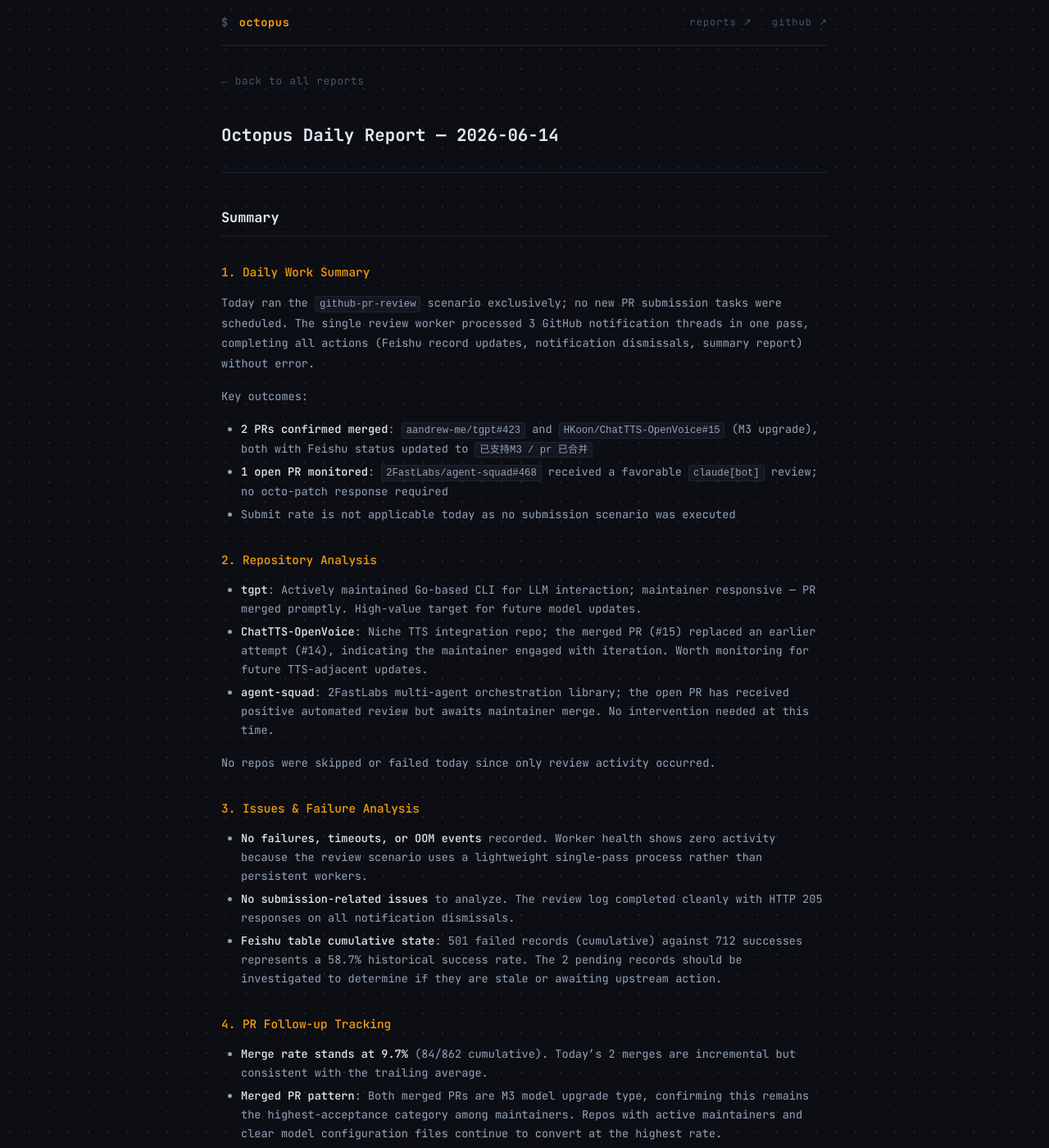
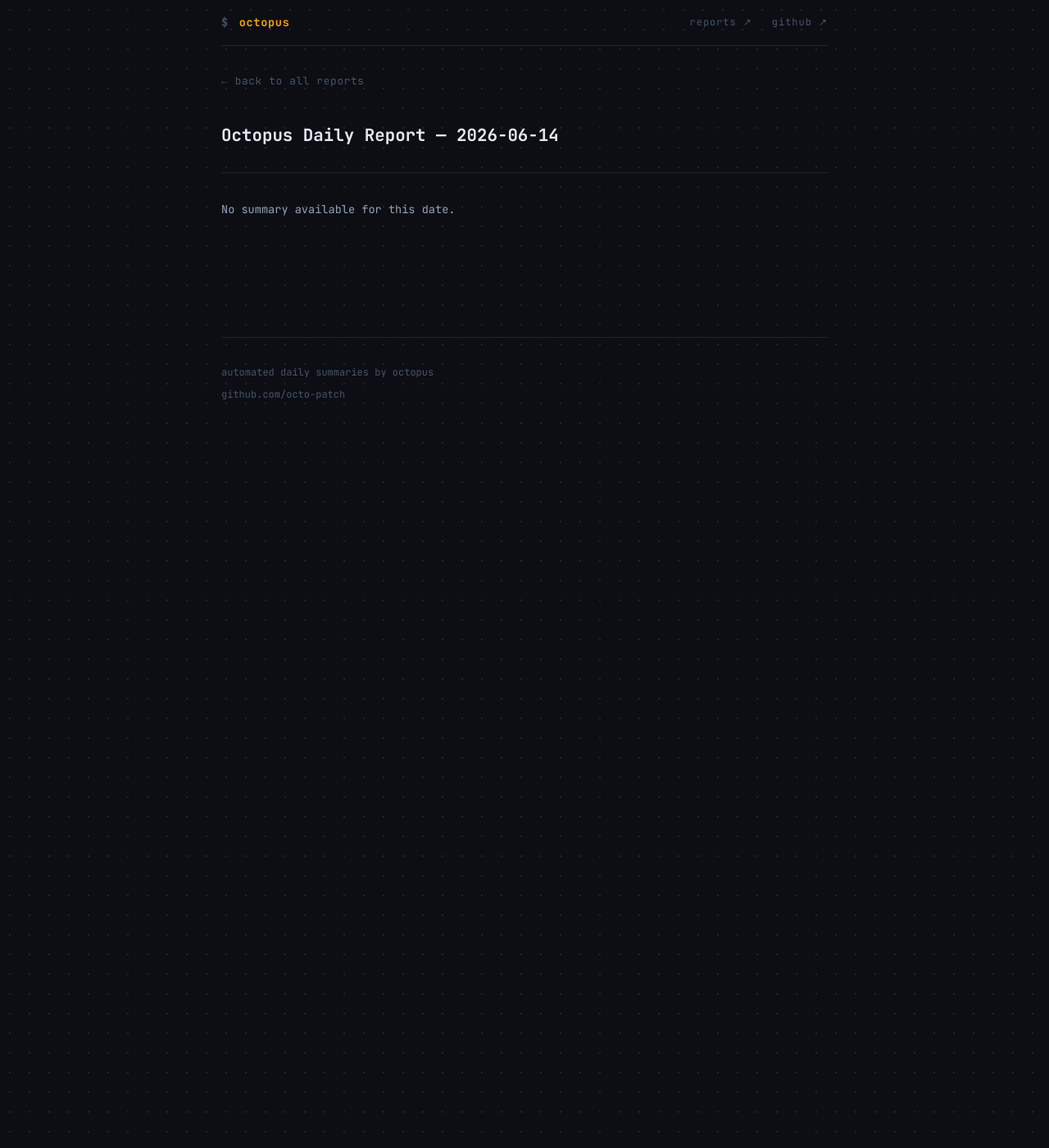
Before and after one commit to octo-patch/daily-reports, a Jekyll site: the page built from 2026-06/2026-06-14.md, in a window 1280 px wide and 1400 px high. Shown: the whole window at 82% size. Built offline with Jekyll 4.4.1, drawn with Linux system fonts in a browser that asks for light colours; some of the changed text lies outside the part shown.

Commit message:
daily report: 2026-06-14

```diff
--- a/2026-06/2026-06-14.md
+++ b/2026-06/2026-06-14.md
@@ -1,42 +1,7 @@
 ---
 layout: report
 title: "Octopus Daily Report — 2026-06-14"
-summary: "Today ran the `github-pr-review` scenario exclusively; no new PR submission tasks were scheduled. The single review worker processed 3 GitHub notification threads in one pass, completing all actions ("
+summary: "No summary available."
 ---
 
-## Summary
-
-### 1. Daily Work Summary
-
-Today ran the `github-pr-review` scenario exclusively; no new PR submission tasks were scheduled. The single review worker processed 3 GitHub notification threads in one pass, completing all actions (Feishu record updates, notification dismissals, summary report) without error.
-
-Key outcomes:
-- **2 PRs confirmed merged**: `aandrew-me/tgpt#423` and `HKoon/ChatTTS-OpenVoice#15` (M3 upgrade), both with Feishu status updated to `已支持M3 / pr 已合并`
-- **1 open PR monitored**: `2FastLabs/agent-squad#468` received a favorable `claude[bot]` review; no octo-patch response required
-- Submit rate is not applicable today as no submission scenario was executed
-
-### 2. Repository Analysis
-
-- **tgpt**: Actively maintained Go-based CLI for LLM interaction; maintainer responsive — PR merged promptly. High-value target for future model updates.
-- **ChatTTS-OpenVoice**: Niche TTS integration repo; the merged PR (#15) replaced an earlier attempt (#14), indicating the maintainer engaged with iteration. Worth monitoring for future TTS-adjacent updates.
-- **agent-squad**: 2FastLabs multi-agent orchestration library; the open PR has received positive automated review but awaits maintainer merge. No intervention needed at this time.
-
-No repos were skipped or failed today since only review activity occurred.
-
-### 3. Issues & Failure Analysis
-
-- **No failures, timeouts, or OOM events** recorded. Worker health shows zero activity because the review scenario uses a lightweight single-pass process rather than persistent workers.
-- **No submission-related issues** to analyze. The review log completed cleanly with HTTP 205 responses on all notification dismissals.
-- **Feishu table cumulative state**: 501 failed records (cumulative) against 712 successes represents a 58.7% historical success rate. The 2 pending records should be investigated to determine if they are stale or awaiting upstream action.
-
-### 4. PR Follow-up Tracking
-
-- **Merge rate stands at 9.7%** (84/862 cumulative). Today's 2 merges are incremental but consistent with the trailing average.
-- **Merged PR pattern**: Both merged PRs are M3 model upgrade type, confirming this remains the highest-acceptance category among maintainers. Repos with active maintainers and clear model configuration files continue to convert at the highest rate.
-- **No closed or rejected PRs today** — zero negative signals from maintainers in this review cycle.
-- **1 comment observed**: The `claude[bot]` review on `agent-squad#468` is automated and favorable; no maintainer pushback detected.
-
-**Actionable items**:
-- Verify the 2 pending Feishu records to confirm they represent valid in-flight work rather than stale entries
-- `agent-squad#468` should be re-checked in the next review cycle; if no maintainer response within 7 days, consider a polite ping
-- No priority adjustments needed based on today's data; the review pipeline is functioning normally
+No summary available for this date.
```
